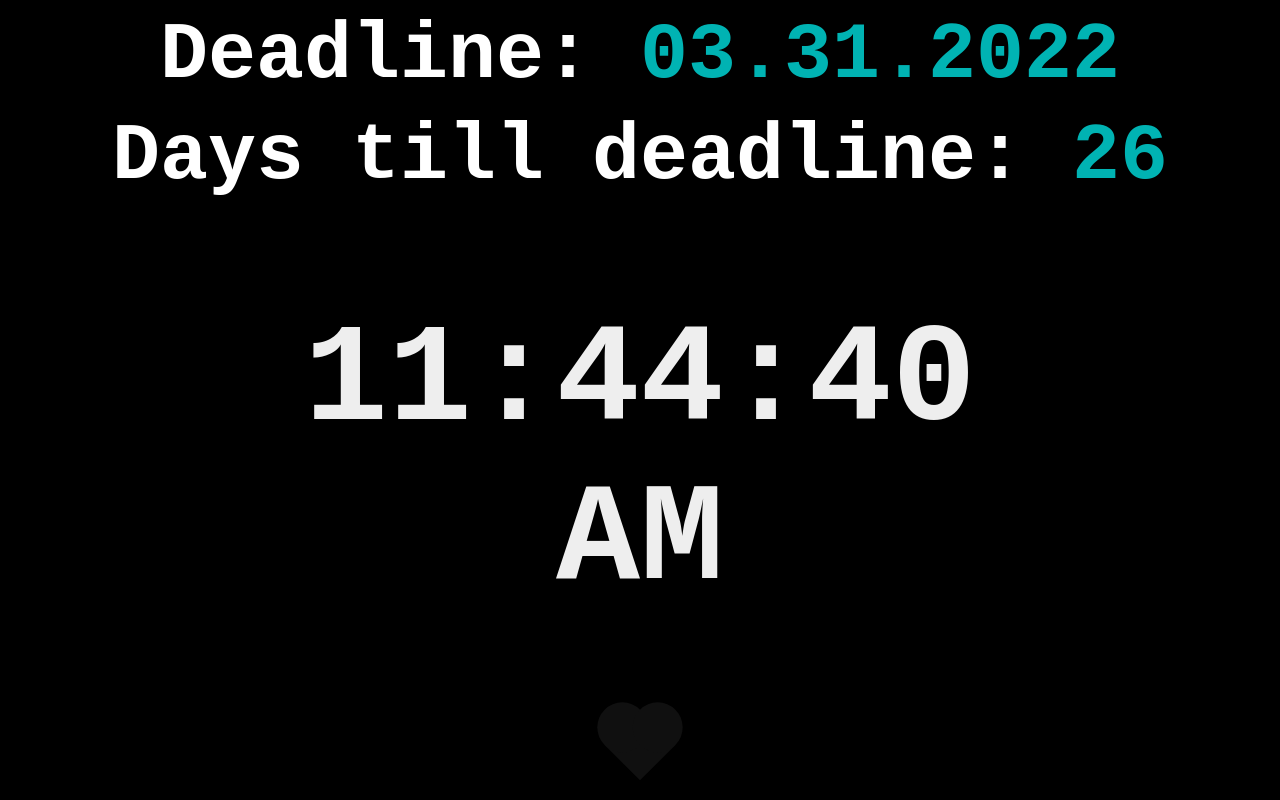
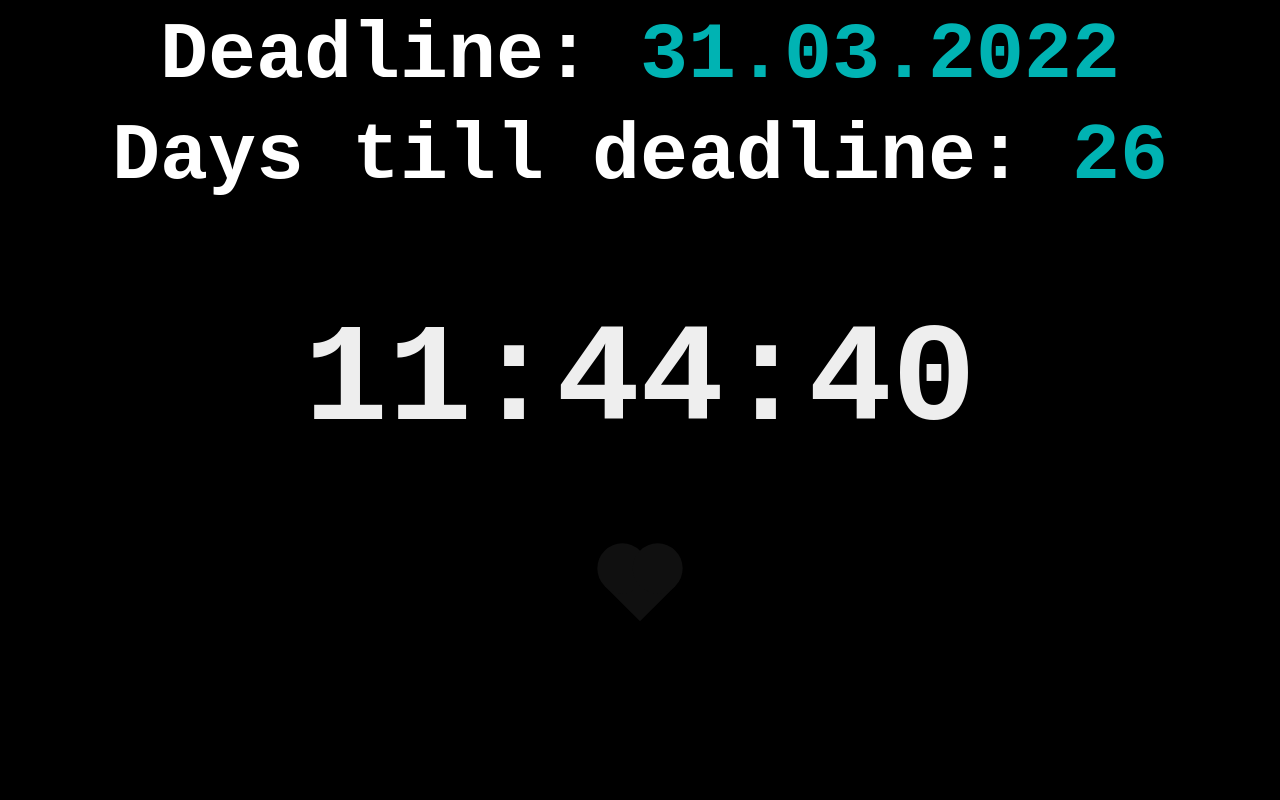
Before and after one commit to Trimple/Web-design-learning, a plain HTML site: page index.html in a window 1280 px wide. Drawn offline with Linux system fonts and the light colour scheme.

Commit message:
Improved the date and time displaying

```diff
--- a/index.html
+++ b/index.html
@@ -6,12 +6,20 @@
         <script>
 
             function myFunction() {
-                let deadlineDate = "03.31.2022"
-                document.getElementById("deadlineDate").innerHTML = deadlineDate;
+                let deadlineDate = "2022-03-31T00:03:00"
+
+                let testDate = new Date(deadlineDate);
+                let day = testDate.getDate();
+                let month = testDate.getMonth() + 1;
+                let year = testDate.getFullYear();
+                let testString = "" + (day > 9 ? day : "0" + day) + "." + (month > 9 ? month: "0" + month) + "." + year;
+
+                document.getElementById("deadlineDate").innerHTML = testString;
                 let targetDate = new Date(deadlineDate);
                 let currentDate = new Date();
                 document.getElementById("number_of_days").innerHTML = ((targetDate.getTime() - currentDate.getTime())/ (1000 * 3600 * 24)).toFixed(0);
             }
+
         </script>
     </head><body onload="myFunction()">
 
@@ -27,9 +35,13 @@
             (function theTime() {
 
                 var clockElement = document.getElementById("clock");
-
+``
                 function updateClock(clock) {
-                    clock.innerHTML = new Date().toLocaleTimeString();
+                    let currentDate = new Date();
+                    let seconds = currentDate.getSeconds();
+                    let minutes = currentDate.getMinutes();
+                    let hours = currentDate.getHours();
+                    clock.innerHTML = "" + (hours > 9 ? hours: "0" + hours) + ":"  + (minutes > 9 ?  minutes: "0" + minutes) + ":" + (seconds > 9  ? seconds: "0" + seconds);
                 }
 
                 setInterval(function () {
```
